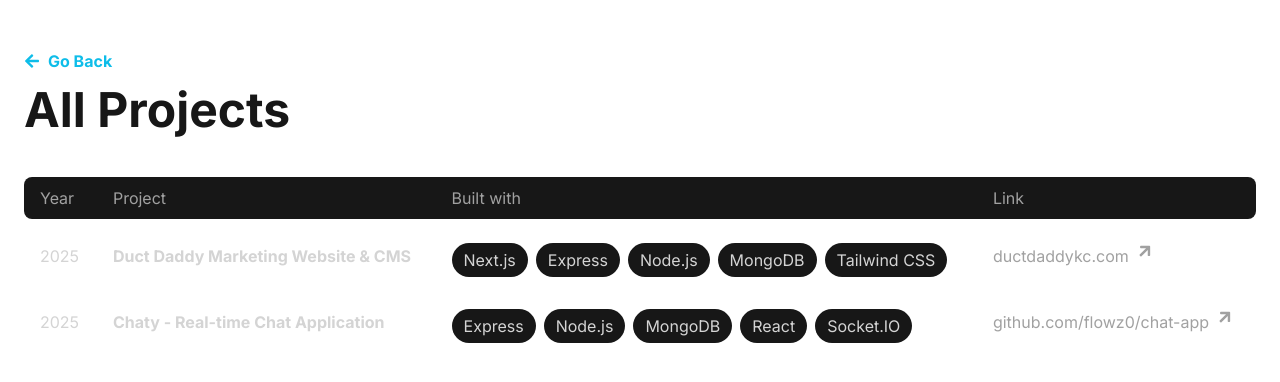
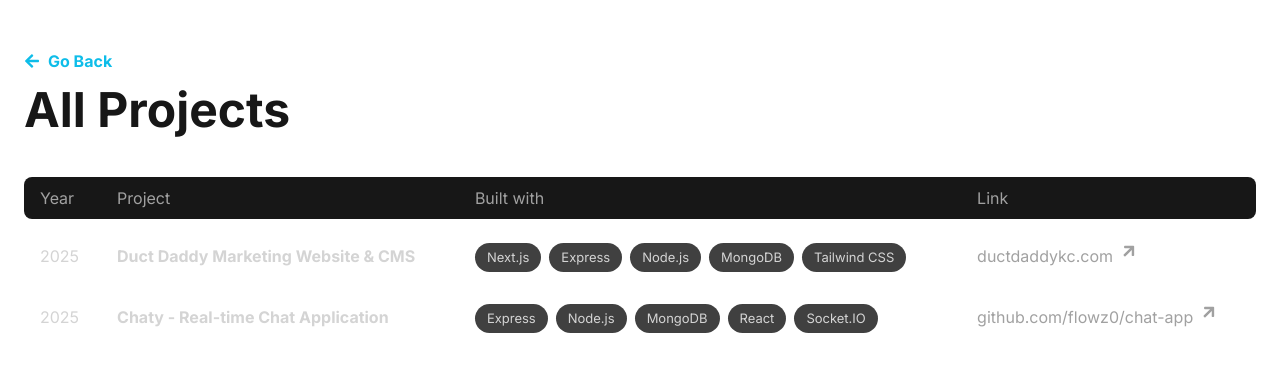
Before and after one commit to flowz0/bswe-portfolio, a Next.js app: page /projects in a window 1280 px wide. Shown: the top 382 px of the page. Built offline with nearby package versions, Linux system fonts and the light colour scheme.

Commit message:
fix: pass project tech data to Tag component in Table component

```diff
--- a/components/ui/Table.tsx
+++ b/components/ui/Table.tsx
@@ -1,6 +1,7 @@
 import { projects } from "@/config/projects";
 import Link from "next/link";
 import { FaArrowRight } from "react-icons/fa";
+import Tag from "./Tag";
 
 export default function Table() {
   const sortedProjects = [...projects].sort(
@@ -37,12 +38,7 @@
             <div className="hidden md:table-cell py-2 px-4 align-top">
               <div className="flex flex-wrap gap-2">
                 {project.tech.map((tech, index) => (
-                  <p
-                    key={index}
-                    className="text-neutral-300 text-p py-1 px-3 bg-neutral-900 rounded-full"
-                  >
-                    {tech}
-                  </p>
+                  <Tag key={index}>{tech}</Tag>
                 ))}
               </div>
             </div>
```
